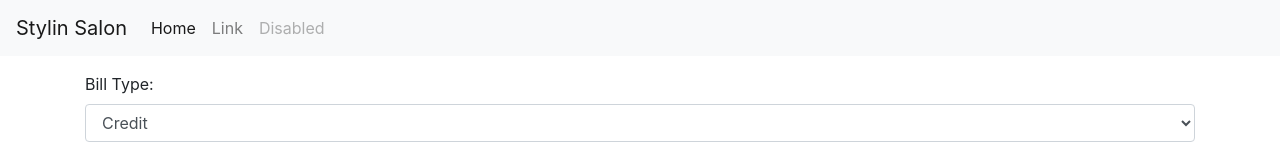
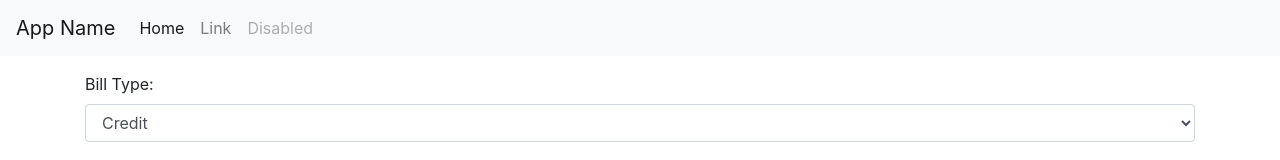
Before and after one commit to rocky07/stylinsalon.in, a plain HTML site: page billing/index.html in a window 1280 px wide. Shown: the top 160 px of the page. Drawn offline with nearby package versions, Linux system fonts and the light colour scheme.

Commit message:
name changed

```diff
--- a/billing/index.html
+++ b/billing/index.html
@@ -44,7 +44,7 @@
                     aria-controls="navbarTogglerDemo03" aria-expanded="false" aria-label="Toggle navigation">
                     <span class="navbar-toggler-icon"></span>
                 </button>
-                <a class="navbar-brand" href="index.html">Stylin Salon</a>
+                <a class="navbar-brand" href="index.html">App Name</a>
 
                 <div class="collapse navbar-collapse" id="navbarTogglerDemo03">
                     <ul class="navbar-nav mr-auto mt-2 mt-lg-0">
```
